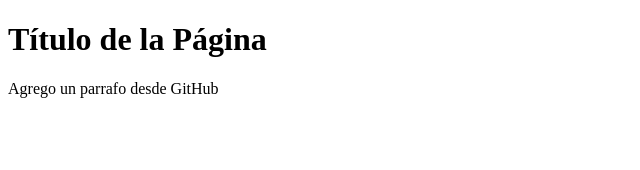
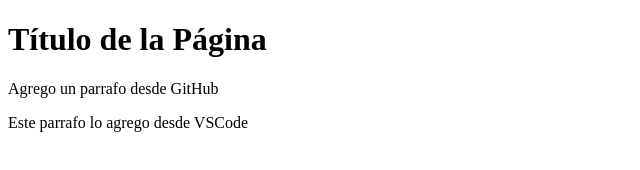
Before and after one commit to LucasGe8/Proyecto-Web-Empresa-C, a plain HTML site: page index.html in a window 1280 px wide. Shown: the whole page, without its empty margins (0-640 px from the left). Drawn offline with Linux system fonts and the light colour scheme.

Commit message:
Agrego Segundo Parrafo

```diff
--- a/index.html
+++ b/index.html
@@ -8,5 +8,6 @@
 <body>
     <h1>Título de la Página</h1>
     <p>Agrego un parrafo desde GitHub</p>
+    <p>Este parrafo lo agrego desde VSCode</p>
 </body>
 </html>
```
